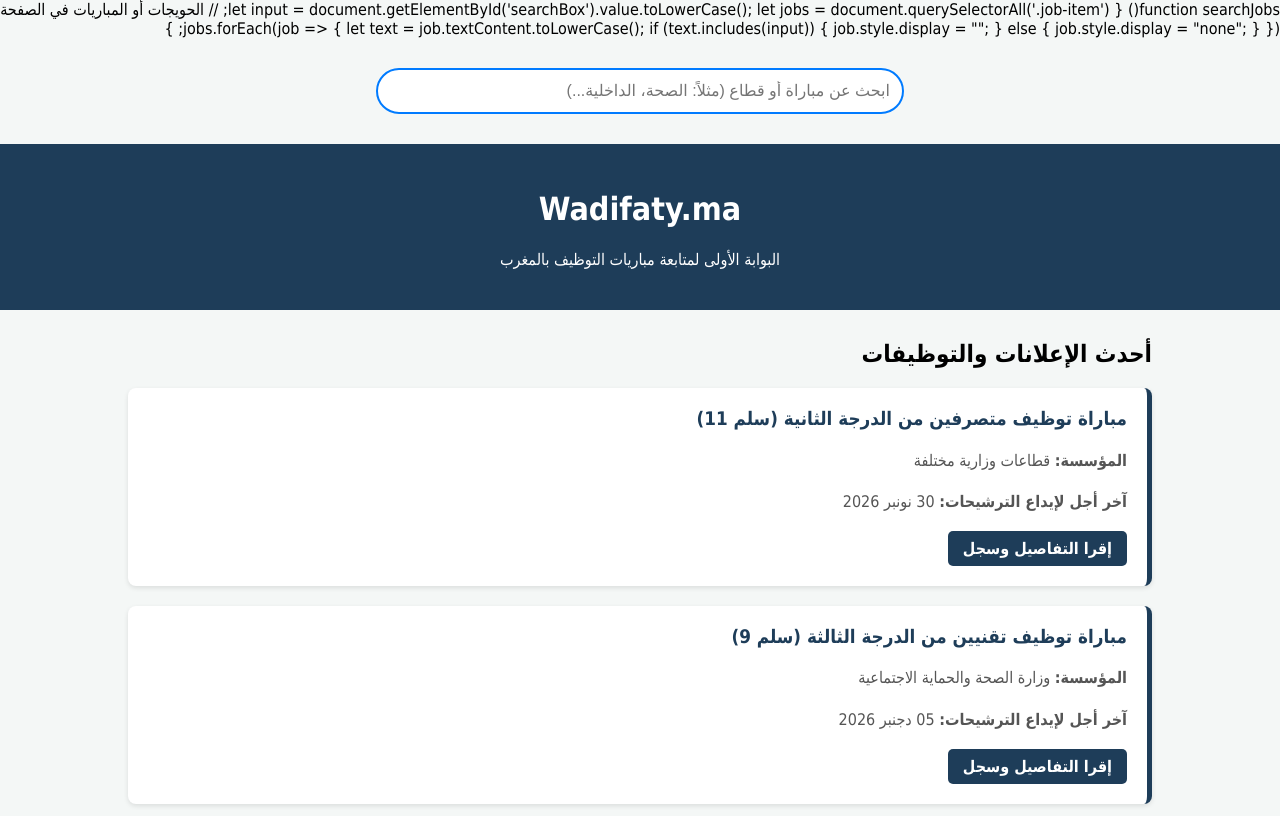
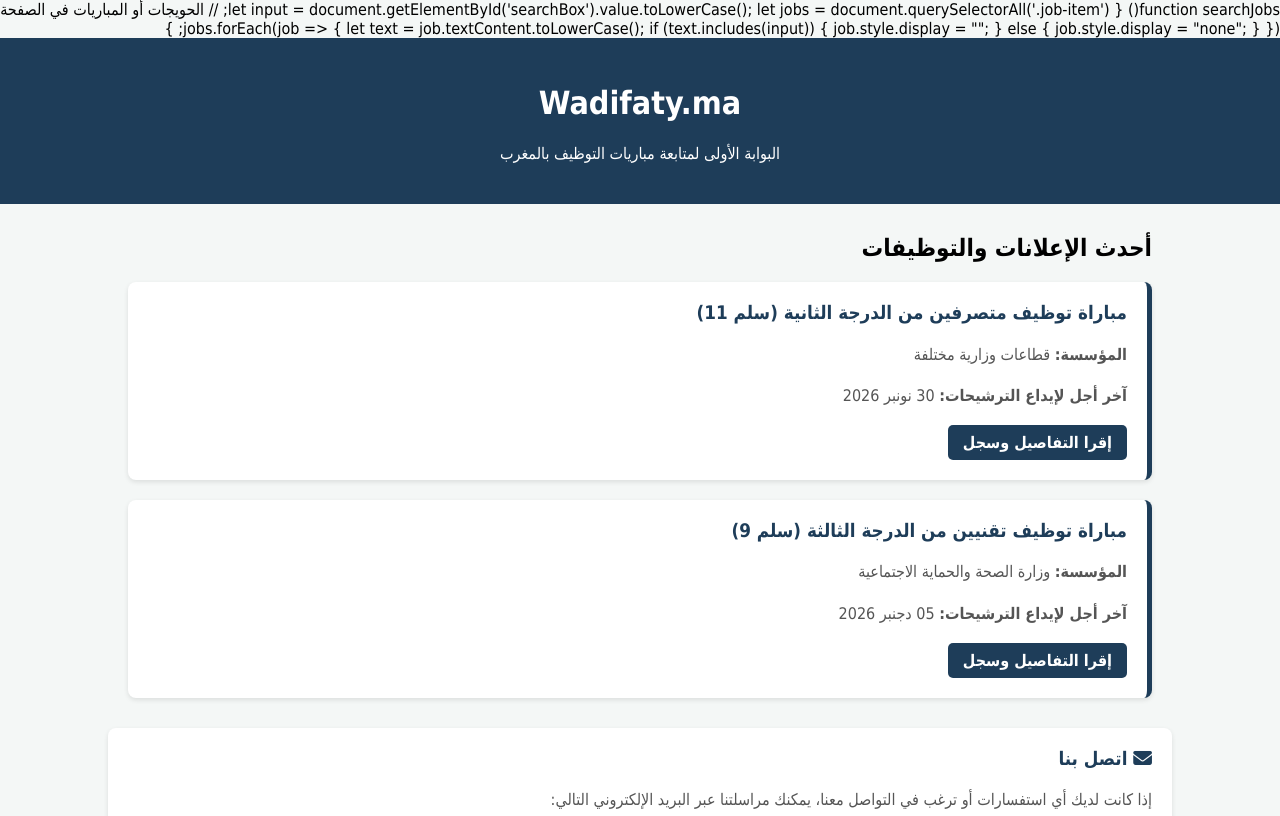
Before and after one commit to med00ell00-glitch/wadifaty, a website: page index.html in a window 1280 px wide. Shown: the top 816 px of the page. Drawn offline with Linux system fonts and the light colour scheme.

Commit message:
Update index.html

```diff
--- a/index.html
+++ b/index.html
@@ -20,10 +20,6 @@ function searchJobs() {
 }
 </script>
     <!-- خانة البحث السريع -->
-<div style="text-align: center; margin: 20px auto; padding: 10px;">
-    <input type="text" id="searchBox" placeholder="ابحث عن مباراة أو قطاع (مثلاً: الصحة، الداخلية...)" onkeyup="searchJobs()" style="width: 80%; max-width: 500px; padding: 12px; font-size: 16px; border: 2px solid #007bff; border-radius: 25px; outline: none; text-align: right;">
-</div>
-
 <script>
 function searchJobs() {
     let input = document.getElementById('searchBox').value.toLowerCase();
@@ -40,7 +36,6 @@ function searchJobs() {
 }
 </script>
     <title>Wadifaty.ma - بوابة التوظيف بالمغرب</title>
-    <!-- خانة البحث السريع -->
 <script>
 function searchJobs() {
     let input = document.getElementById('searchBox').value.toLowerCase();
```
